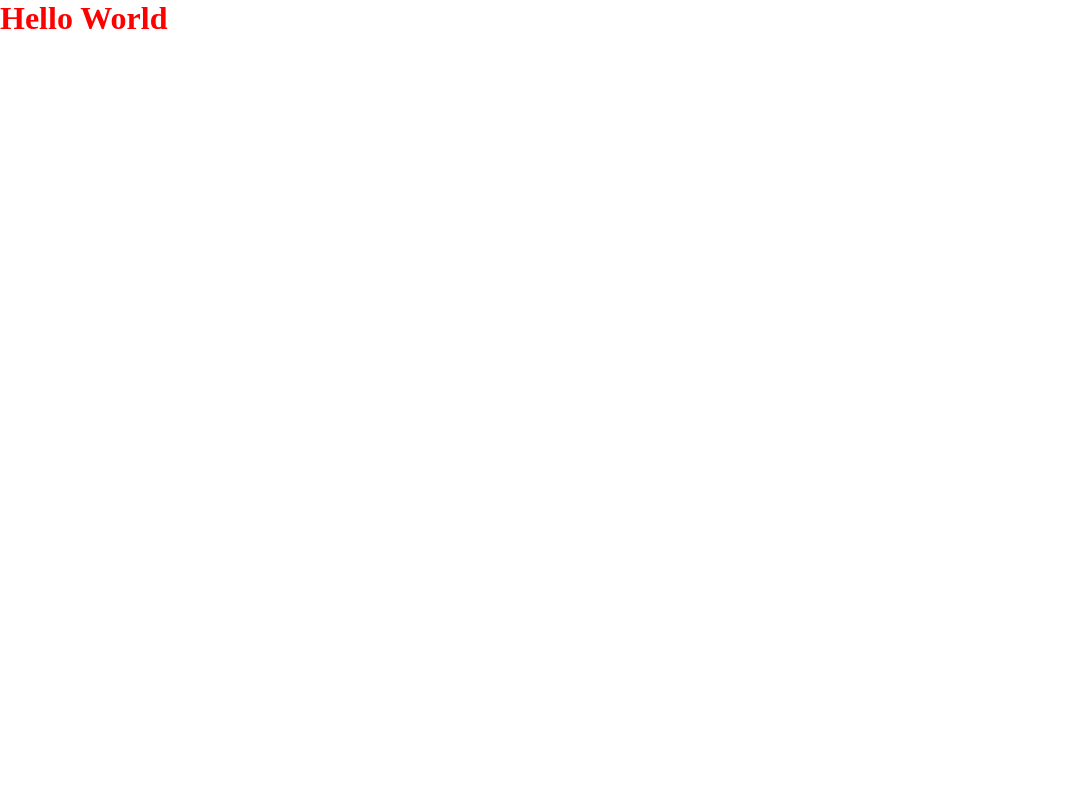
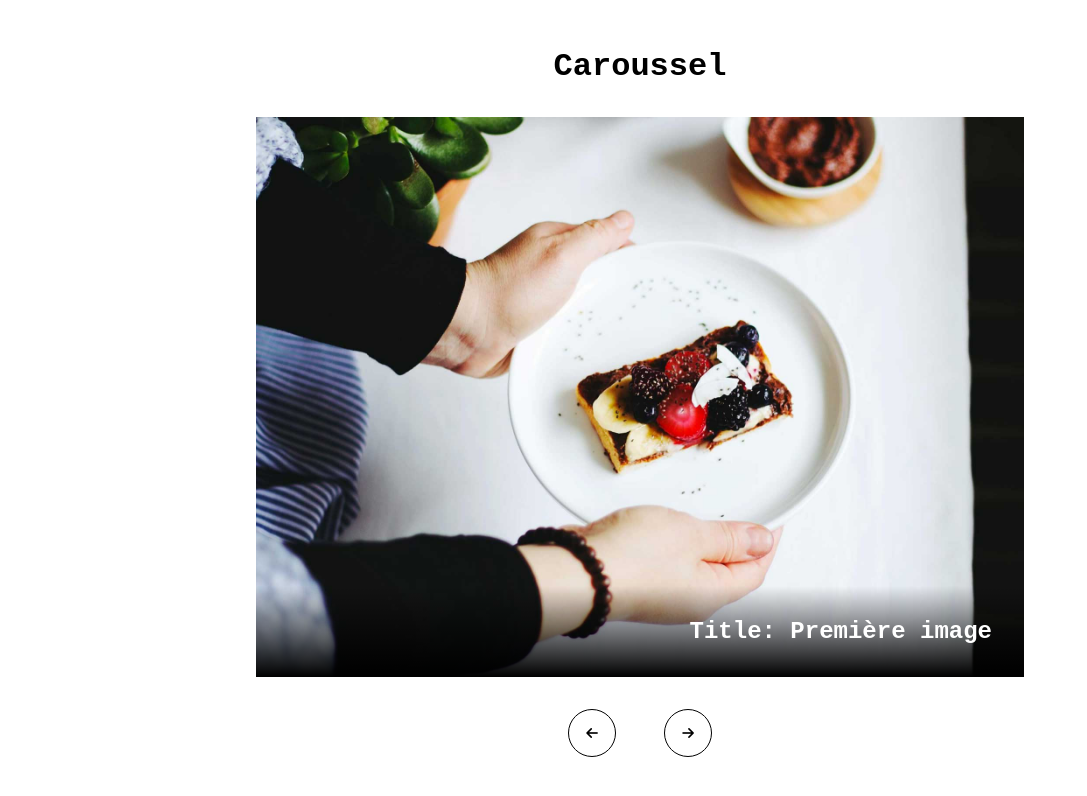
Before and after one commit to EthanPaleyron/carrousel, a website built with Vite: page index.html in a window 1280 px wide. Shown: the whole page, without its empty margins (0-1087 px from the left). Built offline with nearby package versions, Linux system fonts and the light colour scheme.

Commit message:
basic carousel end

```diff
--- a/index.html
+++ b/index.html
@@ -6,12 +6,23 @@
   <meta charset="UTF-8">
   <meta name="viewport" content="width=device-width, initial-scale=1.0">
   <script src="https://kit.fontawesome.com/2621df78fc.js" crossorigin="anonymous"></script>
-  <title>Name</title>
+  <title>Caroussel</title>
 </head>
 
 <body>
 
-  <h1>Hello World</h1>
+  <h1>Caroussel</h1>
+
+  <article class="caroussel">
+    <div>
+      <h2>Title: <span>Première image</span></h2>
+    </div>
+  </article>
+
+  <div>
+    <button id="arrowLeft"><i class="fa-solid fa-arrow-left"></i></button>
+    <button id="arrowRight"><i class="fa-solid fa-arrow-right"></i></button>
+  </div>
 
   <script type="module" src="/js/main.js"></script>
 </body>
--- a/js/main.js
+++ b/js/main.js
@@ -0,0 +1,30 @@
+const caroussel = document.querySelector(".caroussel");
+const span = document.querySelector("span");
+const arrowLeft = document.querySelector("#arrowLeft");
+const arrowRight = document.querySelector("#arrowRight");
+
+let table = [{ title: "Première image", url: "../public/testing/img-01.jpg", }, { title: "Deuxième image", url: "../public/testing/img-06.jpg", }, { title: "Troisième image", url: "../public/testing/img-03.jpg", }, { title: "Quatième image", url: "../public/testing/img-04.jpg", }, { title: "Cinquième image", url: "../public/testing/img-07.jpg", }];
+
+let index = 0;
+function left() {
+    table[index].title;
+    index--;
+    if (index < 0) {
+        index = table.length - 1;
+    }
+    span.innerHTML = table[index].title;
+    caroussel.style.backgroundImage = `url(${table[index].url})`;
+}
+
+function right() {
+    table[index].title;
+    index++;
+    if (index > table.length - 1) {
+        index = 0;
+    }
+    span.innerHTML = table[index].title;
+    caroussel.style.backgroundImage = `url(${table[index].url})`;
+}
+
+arrowLeft.addEventListener("click", left)
+arrowRight.addEventListener("click", right)
--- a/scss/_variables.scss
+++ b/scss/_variables.scss
@@ -4,4 +4,5 @@
 // 🔴colors
 $w: #FFF;
 $b: #000;
+$lg: linear-gradient(180deg, rgba(0, 0, 0, 0.00) 0%, #000 100%);
 $eden-school: #65C1BE;
--- a/scss/style.scss
+++ b/scss/style.scss
@@ -1,3 +1,50 @@
+body {
+    font-family: 'Courier New', Courier, monospace;
+    display: flex;
+    flex-direction: column;
+    align-items: center;
+}
+
 h1 {
-    color: red;
+    margin-top: 3rem;
 }
+
+.caroussel {
+    margin: 2rem 0;
+    position: relative;
+    width: 60%;
+    height: 70vh;
+    background-image: url("../public/testing/img-01.jpg");
+    background-position: center;
+    background-repeat: no-repeat;
+    background-size: cover;
+
+    div {
+        position: absolute;
+        color: $w;
+        bottom: 0;
+        width: 100%;
+        background: $lg;
+        padding: 2rem;
+        display: flex;
+        flex-direction: column;
+        align-items: end;
+    }
+}
+
+div {
+    display: flex;
+    gap: 3rem;
+
+    button {
+        width: 3rem;
+        height: 3rem;
+        border: solid 0.1rem $b;
+        border-radius: 50%;
+
+        &:hover {
+            border-color: #ff0000;
+            filter: brightness(0) saturate(100%) invert(21%) sepia(91%) saturate(5861%) hue-rotate(356deg) brightness(94%) contrast(124%);
+        }
+    }
+}
```
